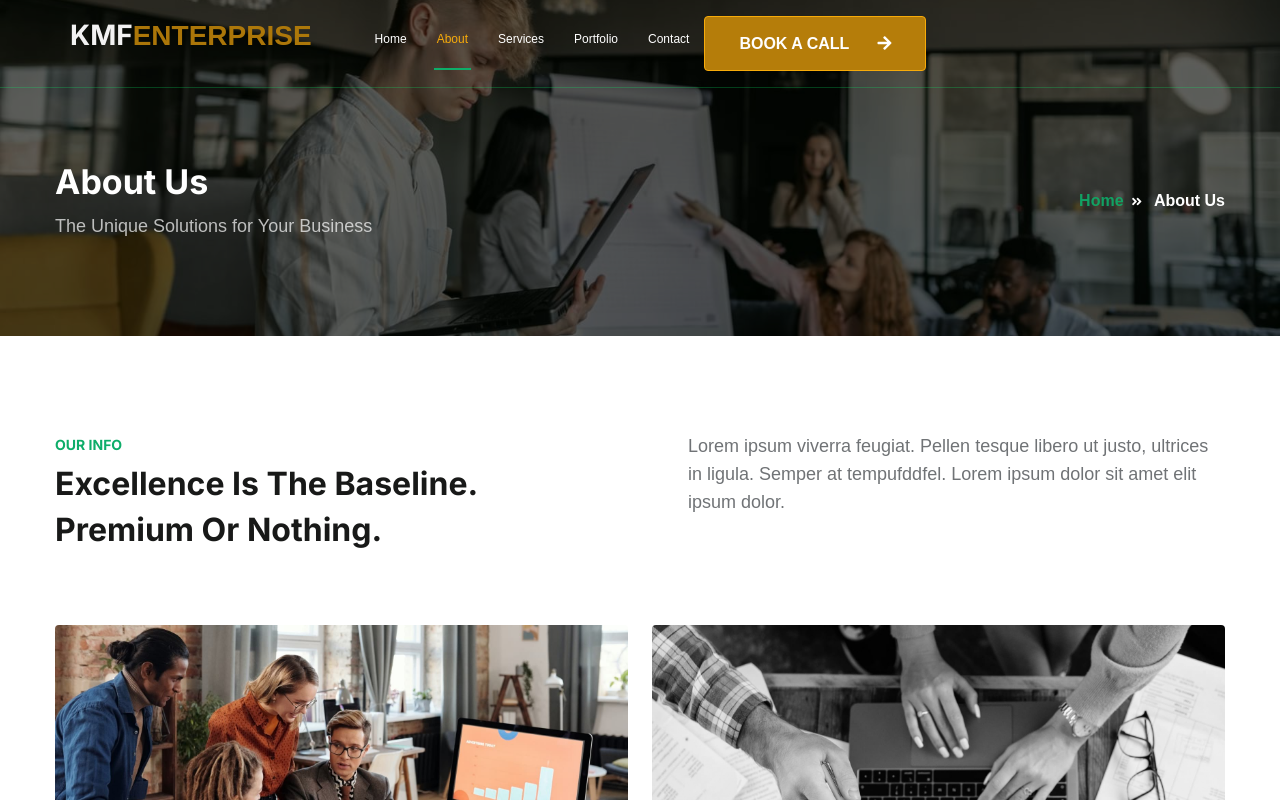
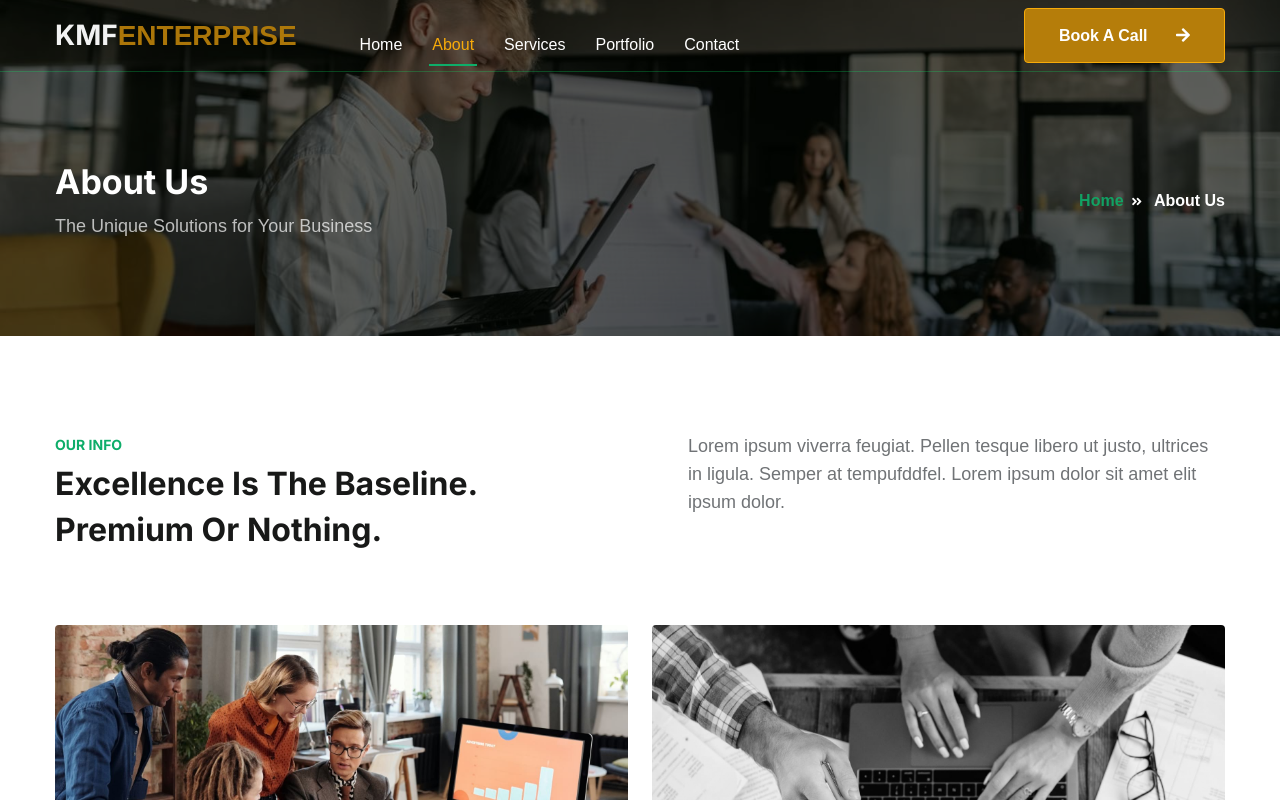
Before and after one commit to KMF21/KMFenterpriseMain, a Next.js app: page /about in a window 1280 px wide. Shown: the top 800 px of the page. Built offline with nearby package versions, Linux system fonts and the light colour scheme.

Commit message:
mobile nav fixed

```diff
--- a/components/Navbar.tsx
+++ b/components/Navbar.tsx
@@ -1,142 +1,79 @@
 "use client";
 import React, { useEffect, useState } from "react";
 import Link from "next/link";
-import Container from "react-bootstrap/Container";
-import Navbar from "react-bootstrap/Navbar";
 import { usePathname } from "next/navigation";
 
 function Navbar1() {
   const [change, setChange] = useState(false);
   const [menuOpen, setMenuOpen] = useState(false);
-
   const pathname = usePathname();
 
   useEffect(() => {
     const handleScroll = () => {
       const scrolled = window.scrollY;
       const threshold = 80;
-
       setChange(scrolled >= threshold);
     };
-
-    // Attach the event listener
     window.addEventListener("scroll", handleScroll);
-
-    // Clean up the event listener when the component unmounts
-    return () => {
-      window.removeEventListener("scroll", handleScroll);
-    };
+    return () => window.removeEventListener("scroll", handleScroll);
   }, []);
 
   return (
     <div
       id="site-header header"
-      className={`w3l-header fixed-top ${change && "nav-fixed"}`}
+      className={`w3l-header fixed-top ${change ? "nav-fixed" : ""}`}
     >
       <div className="container">
         <nav className="navbar navbar-expand-lg navbar-light stroke py-lg-0">
-          <Navbar
-            expand="lg"
-            expanded={menuOpen}
-            onToggle={() => setMenuOpen(!menuOpen)}
-            className={`navbar navbar-expand-lg navbar-light stroke py-lg-0 ${
-              change ? "nav-fixed" : ""
-            }`}
+          <Link className="navbar-brand pe-xl-5 pe-lg-4" href="/">
+            KMF<span className="w3yellow">ENTERPRISE</span>
+          </Link>
+
+          <button
+            className="navbar-toggler ms-auto my-2"
+            type="button"
+            onClick={() => setMenuOpen(!menuOpen)}
+            aria-label="Toggle navigation"
           >
-            <Container>
-              <div className="d-flex justify-content-between align-items-center">
-                <Navbar.Brand
-                  as={Link}
-                  href="/"
-                  className="navbar-brand pe-xl-5 pe-lg-4"
+            <span className={`fas ${menuOpen ? "fa-times" : "fa-bars"} text-white`} style={{
+              backgroundColor: "#b57d0a",
+              padding: "10px 14px",
+              borderRadius: "4px",
+              fontSize: "1.5rem"
+            }} />
+          </button>
+
+          <div className={`collapse navbar-collapse ${menuOpen ? "show" : ""}`} id="navbarScroll">
+            <ul className="navbar-nav me-lg-auto my-2 my-lg-0 navbar-nav-scroll">
+              {[
+                { href: "/", label: "Home" },
+                { href: "/about", label: "About" },
+                { href: "/services", label: "Services" },
+                { href: "/portfolio", label: "Portfolio" },
+                { href: "/contact", label: "Contact" },
+              ].map((item) => (
+                <li className="nav-item" key={item.href}>
+                  <Link
+                    href={item.href}
+                    className={`nav-link ${pathname === item.href ? "active" : ""}`}
                   >
-                  KMF<span className="w3yellow">enterprise</span>
-                </Navbar.Brand>
-                <Navbar.Toggle
-                  aria-controls="basic-navbar-nav"
-                  className="ms-auto border-0"
-                  style={{
-                    backgroundColor: "#b57d0a",
-                    borderRadius: "4px",
-                    margin: "1rem",
-                  }}
-                >
-                  <i
-                    className={`fas ${
-                      menuOpen ? "fa-times" : "fa-bars"
-                    }  fa-lg text-white p-2`}
-                  ></i>
-                </Navbar.Toggle>
-              </div>
-              <Navbar.Collapse
-                id="basic-navbar-nav"
-                // className="d-flex flex-column flex-lg-row align-items-center justify-content-between w-100"
-              >
-                <ul className="navbar-nav me-lg-auto my-2 my-lg-0 navbar-nav-scroll">
-                  <li className="nav-item">
-                    <Link
-                      href="/"
-                      className={`nav-link ${pathname === "/" && "active"}`}
-                      aria-current="page"
-                    >
-                      Home
+                    {item.label}
                   </Link>
                 </li>
-                  <li className="nav-item">
-                    <Link
-                      href="/about"
-                      className={`nav-link ${
-                        pathname === "/about" && "active"
-                      }`}
-                    >
-                      About
-                    </Link>
-                  </li>
-                  <li className="nav-item">
-                    <Link
-                      href="/services"
-                      className={`nav-link ${
-                        pathname === "/services" && "active"
-                      }`}
-                    >
-                      Services
-                    </Link>
-                  </li>
-                  <li className="nav-item">
-                    <Link
-                      href="/portfolio"
-                      className={`nav-link ${
-                        pathname === "/portfolio" && "active"
-                      }`}
-                    >
-                      Portfolio
-                    </Link>
-                  </li>
-                  <li className="nav-item">
-                    <Link
-                      href="/contact"
-                      className={`nav-link ${
-                        pathname === "/contact" && "active"
-                      }`}
-                    >
-                      Contact
+              ))}
+            </ul>
+
+            <ul className="header-search ms-lg-auto text-center text-lg-end py-2">
+              <li className="get-btn">
+                <Link href="/contact" className="btn btn-style btn-primary">
+                  Book a call <i className="fas fa-arrow-right ms-lg-4 ms-2" />
                 </Link>
               </li>
             </ul>
-                <ul className="header-search mt-3 me-lg-4">
-                  <li className="get-btn">
-                    <Link href="/contact" className="btn btn-style btn-primary">
-                      BOOK A CALL{" "}
-                      <i className="fas fa-arrow-right ms-lg-4 ms-2" />
-                    </Link>
-                  </li>
-                </ul>
-              </Navbar.Collapse>
-            </Container>
-          </Navbar>
+          </div>
         </nav>
       </div>
-      <hr className="hr-color" />
+      <hr className="hr-color" style={{ marginTop: 0 }} />
     </div>
   );
 }
--- a/package.json
+++ b/package.json
@@ -17,7 +17,6 @@
     "eslint-config-next": "13.4.12",
     "next": "13.4.12",
     "react": "18.2.0",
-    "react-bootstrap": "^2.10.9",
     "react-dom": "18.2.0",
     "typescript": "5.1.6"
   },
```
Also changed, not shown: packages/ui/assets/css/style-starter.css, 1 other file (tests, documents, lock files or other folders). Lines whose indentation alone changed are shown as unchanged.
